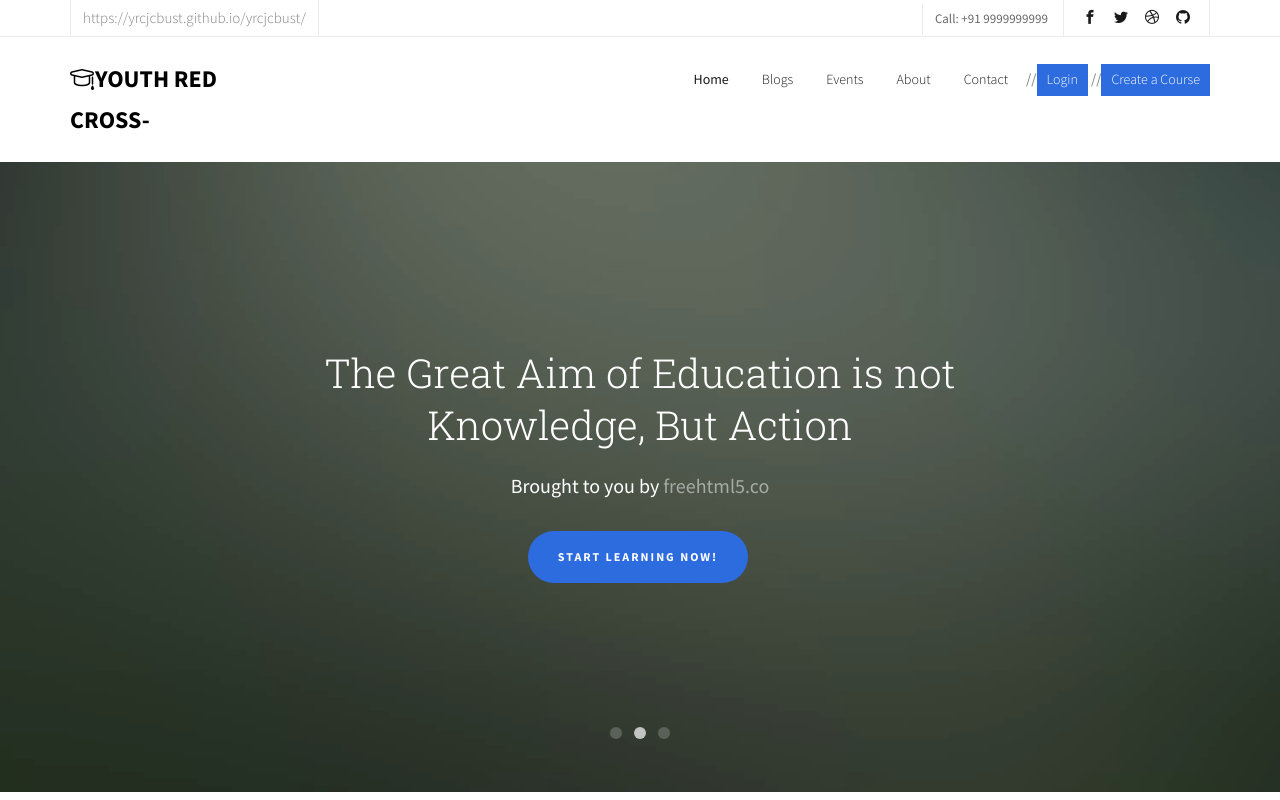
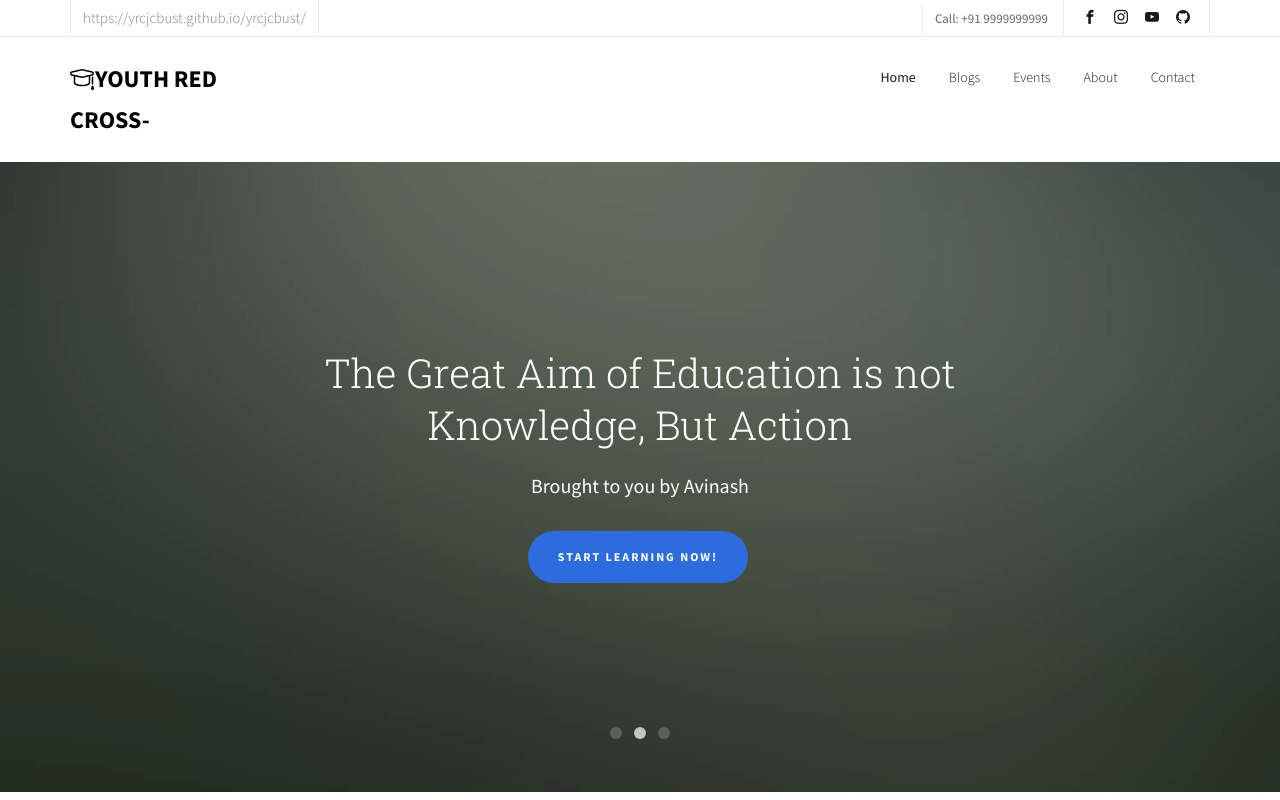
Before and after one commit to yrcjcbust/yrcjcbust, a plain HTML site: page index.html in a window 1280 px wide. Shown: the top 800 px of the page. Drawn offline with Linux system fonts and the light colour scheme; files whose address does not match are found by name.

Commit message:
Update index.html

```diff
--- a/index.html
+++ b/index.html
@@ -81,9 +81,9 @@
 						<p class="site">https://yrcjcbust.github.io/yrcjcbust/</p>
 						<p class="num">Call: +91 9999999999</p>
 						<ul class="fh5co-social">
-							<li><a href="#"><i class="icon-facebook2"></i></a></li>
-							<li><a href="#"><i class="icon-twitter2"></i></a></li>
-							<li><a href="#"><i class="icon-dribbble2"></i></a></li>
+							<li><a href="https://m.facebook.com/pages/category/Non-Governmental-Organization--NGO-/yrcjcbust-114894460148750/"><i class="icon-facebook2"></i></a></li>
+							<li><a href="https://www.instagram.com/yrc.jcbust/"><i class="icon-instagram"></i></a></li>
+							<li><a href="https://www.youtube.com/channel/UCGrtKR5dYo64ObPckl7SI-w"><i class="icon-youtube"></i></a></li>
 							<li><a href="https://github.com/yrcjcbust"><i class="icon-github"></i></a></li>
 						</ul>
 					</div>
@@ -103,8 +103,6 @@
 							<li><a href="teacher.html">Events</a></li>
 							<li><a href="about.html">About</a></li>
 							<li><a href="contact.html">Contact</a></li>
-							//<li class="btn-cta"><a href="#"><span>Login</span></a></li>
-							//<li class="btn-cta"><a href="#"><span>Create a Course</span></a></li>
 						</ul>
 					</div>
 				</div>
@@ -123,7 +121,7 @@
 			   			<div class="col-md-8 col-md-offset-2 text-center slider-text">
 			   				<div class="slider-text-inner">
 			   					<h1>The Roots of Education are Bitter, But the Fruit is Sweet</h1>
-									<h2>Brought to you by <a href="http://freehtml5.co/" target="_blank">freehtml5.co</a></h2>
+									<h2>Brought to you by Avinash</h2>
 									<p><a class="btn btn-primary btn-lg" href="#">Start Learning Now!</a></p>
 			   				</div>
 			   			</div>
@@ -137,7 +135,7 @@
 			   			<div class="col-md-8 col-md-offset-2 text-center slider-text">
 			   				<div class="slider-text-inner">
 			   					<h1>The Great Aim of Education is not Knowledge, But Action</h1>
-									<h2>Brought to you by <a href="http://freehtml5.co/" target="_blank">freehtml5.co</a></h2>
+									<h2>Brought to you by Avinash</a></h2>
 									<p><a class="btn btn-primary btn-lg btn-learn" href="#">Start Learning Now!</a></p>
 			   				</div>
 			   			</div>
@@ -151,7 +149,7 @@
 			   			<div class="col-md-8 col-md-offset-2 text-center slider-text">
 			   				<div class="slider-text-inner">
 			   					<h1>We Help You to Learn New Things</h1>
-									<h2>Brought to you by <a href="http://freehtml5.co/" target="_blank">freehtml5.co</a></h2>
+									<h2>Brought to you by Avinash</a></h2>
 									<p><a class="btn btn-primary btn-lg btn-learn" href="#">Start Learning Now!</a></p>
 			   				</div>
 			   			</div>
@@ -662,8 +660,8 @@
 			<div class="row copyright">
 				<div class="col-md-12 text-center">
 					<p>
-						<small class="block">&copy; 2016 Free HTML5. All Rights Reserved.</small>
-						<small class="block">Designed by <a href="http://freehtml5.co/" target="_blank">FreeHTML5.co</a> Demo Images: <a href="http://unsplash.co/" target="_blank">Unsplash</a> &amp; <a href="https://www.pexels.com/" target="_blank">Pexels</a></small>
+						<small class="block">&copy; 2020 yrcjcbust. All Rights Reserved.</small>
+						<small class="block">Designed by Avinash</a></small>
 					</p>
 				</div>
 			</div>
```
